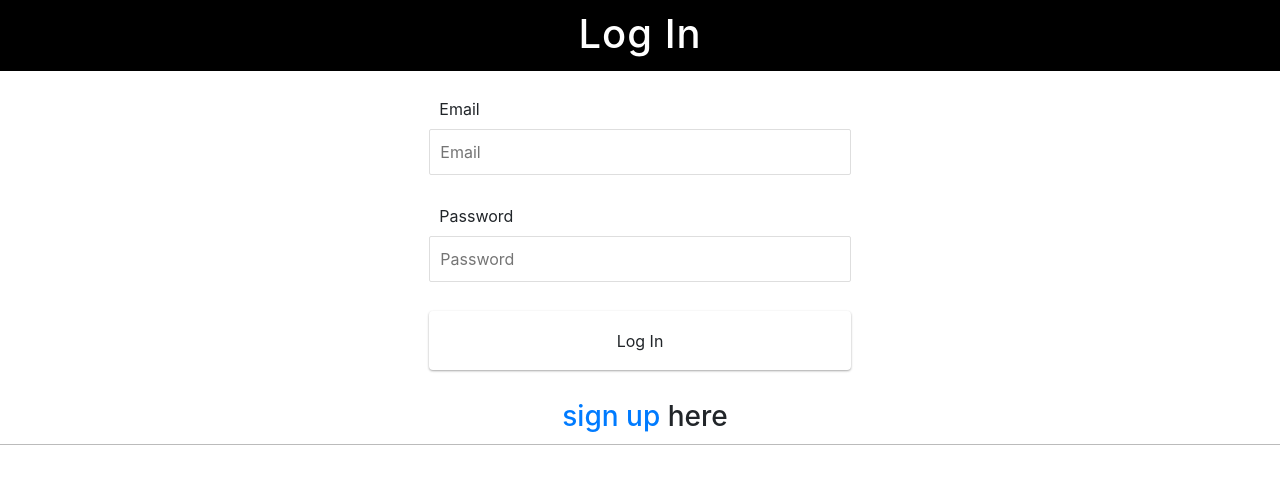
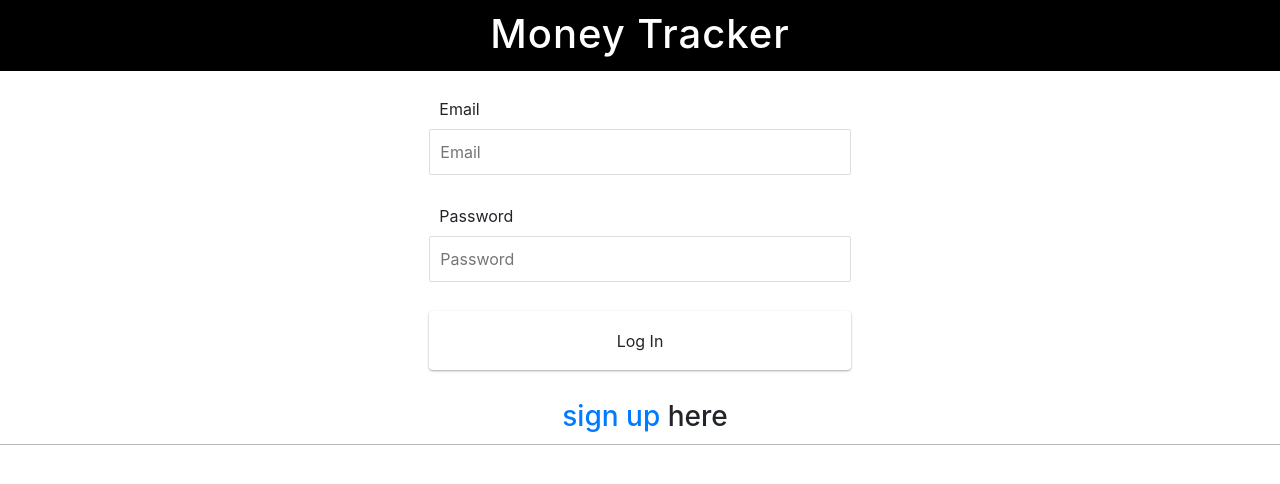
Before and after one commit to 12C0DE/expenseTracker, a React (Create React App) app: page /login in a window 1280 px wide. Shown: the top 484 px of the page. Built offline with nearby package versions, Linux system fonts and the light colour scheme; no server answers.

Commit message:
updating title on signUp/login

```diff
--- a/src/Pages/Login.js
+++ b/src/Pages/Login.js
@@ -30,7 +30,7 @@ const Login = ({ history }) => {
 	return (
 		<React.Fragment>
 			<form className="logInDiv" onSubmit={handleLogin}>
-				<h1 id="logInTitle">Log In</h1>
+				<h1 id="logInTitle">Money Tracker</h1>
 				<div id="divEmail">
 					<label>Email</label>
 					<input name="email" type="email" placeholder="Email" />
--- a/src/Pages/Signup.js
+++ b/src/Pages/Signup.js
@@ -50,7 +50,7 @@ const Signup = () => {
 	return (
 		<React.Fragment>
 			<form className="signUpDiv" onSubmit={handleSignUp}>
-				<h1 id="logInTitle">Sign Up</h1>
+				<h1 id="logInTitle">Money Tracker</h1>
 				<div>
 					<label>First name</label>
 					<input name="fnameS" type="text" />
```
